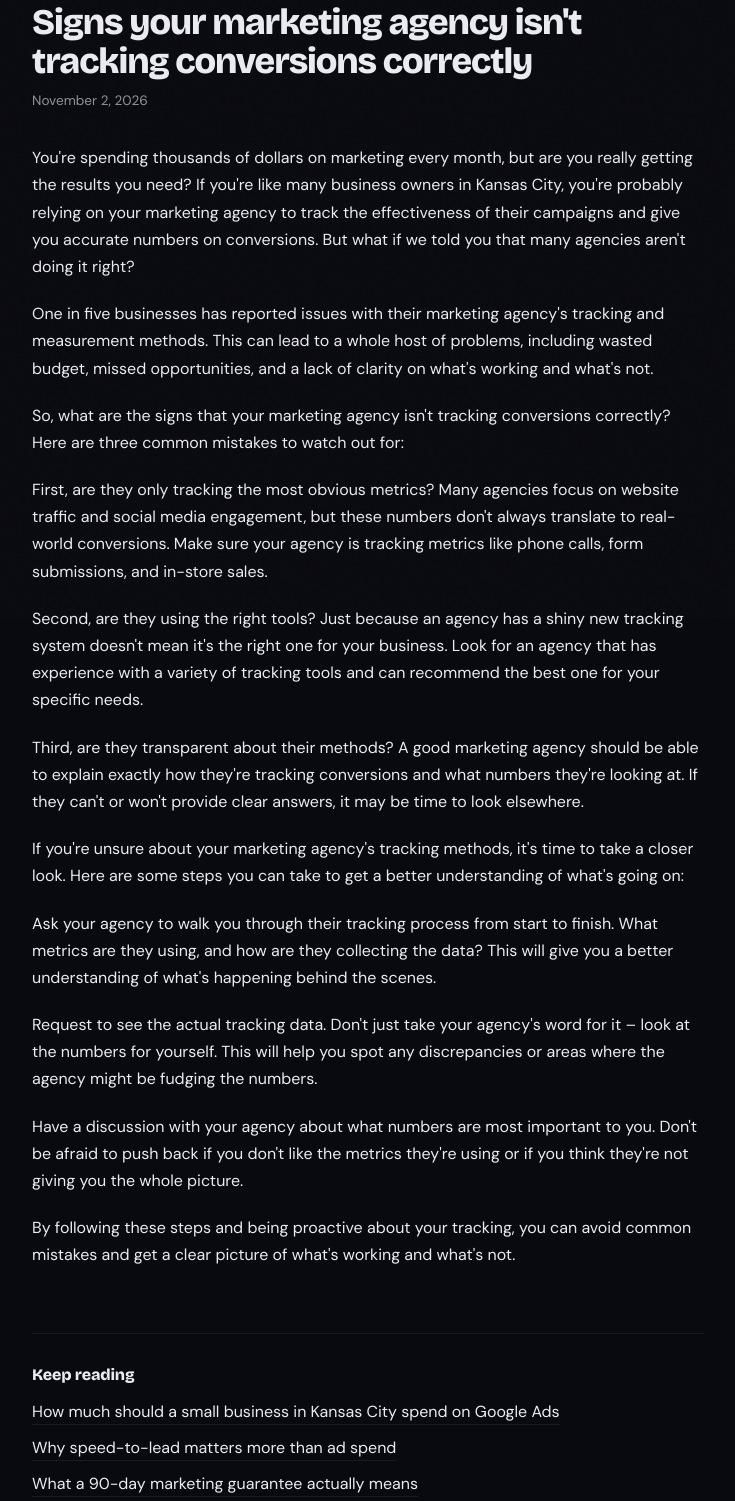
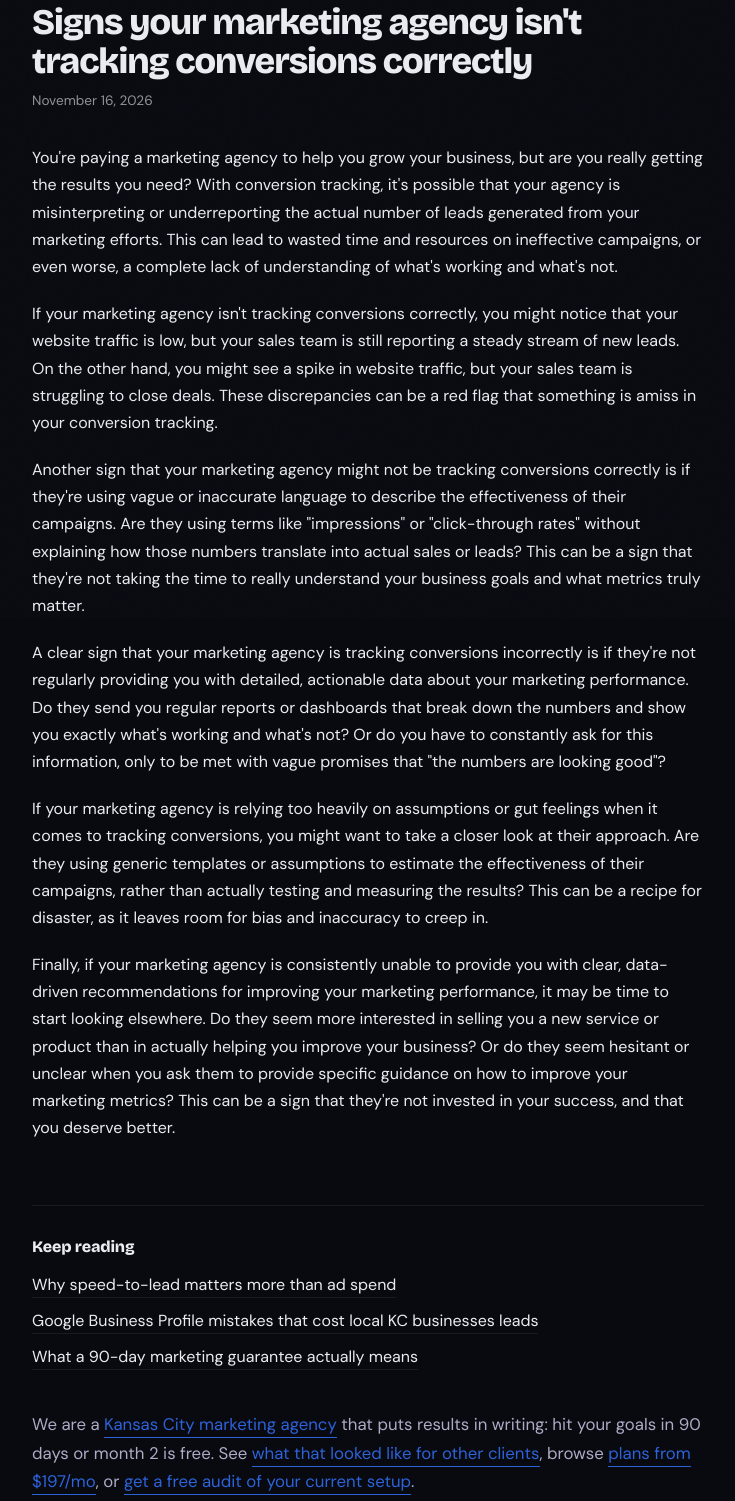
Before and after one commit to Jamitheone/staley-social-website, a plain HTML site: page blog/signs-your-marketing-agency-isn-t-tracking-conversions-correctly.html in a window 1280 px wide. Shown: the part 182-1683 px from the top of the page, without its empty margins (272-1007 px from the left). Drawn offline with nearby package versions, Linux system fonts and the light colour scheme.

Commit message:
seo_blog_writer: weekly post

```diff
--- a/blog/signs-your-marketing-agency-isn-t-tracking-conversions-correctly.html
+++ b/blog/signs-your-marketing-agency-isn-t-tracking-conversions-correctly.html
@@ -3,24 +3,24 @@
 <head>
   <meta charset="UTF-8">
   <meta name="viewport" content="width=device-width, initial-scale=1.0">
-  <meta name="description" content="Learn how to spot 3 common mistakes that are throwing off your marketing agency's conversion tracking and how to fix them.">
+  <meta name="description" content="Don't let a marketing agency's mistakes hide your business's true potential - learn the 5 signs your conversions are being tracked incorrectly.">
   <title>Signs your marketing agency isn't tracking conversions correctly | The Staley Social</title>
   <link rel="icon" href="/favicon.ico" sizes="32x32">
   <link rel="apple-touch-icon" href="/apple-touch-icon.png">
   <link rel="canonical" href="https://thestaleysocial.com/blog/signs-your-marketing-agency-isn-t-tracking-conversions-correctly.html">
   <meta property="og:type" content="article">
   <meta property="og:title" content="Signs your marketing agency isn't tracking conversions correctly">
-  <meta property="og:description" content="Learn how to spot 3 common mistakes that are throwing off your marketing agency's conversion tracking and how to fix them.">
+  <meta property="og:description" content="Don't let a marketing agency's mistakes hide your business's true potential - learn the 5 signs your conversions are being tracked incorrectly.">
   <meta property="og:url" content="https://thestaleysocial.com/blog/signs-your-marketing-agency-isn-t-tracking-conversions-correctly.html">
   <meta property="og:site_name" content="The Staley Social">
-  <meta property="article:published_time" content="2026-11-02">
+  <meta property="article:published_time" content="2026-11-16">
   <meta property="og:image" content="https://thestaleysocial.com/assets/og-image.png">
   <meta property="og:image:width" content="1200">
   <meta property="og:image:height" content="630">
   <meta name="twitter:card" content="summary_large_image">
   <meta name="twitter:site" content="@thestaleysocial">
   <meta name="twitter:image" content="https://thestaleysocial.com/assets/og-image.png">
-  <script type="application/ld+json">{"@context":"https://schema.org","@type":"BlogPosting","headline":"Signs your marketing agency isn't tracking conversions correctly","description":"Learn how to spot 3 common mistakes that are throwing off your marketing agency's conversion tracking and how to fix them.","image":"https://thestaleysocial.com/assets/og-image.png","datePublished":"2026-11-02","dateModified":"2026-11-02","url":"https://thestaleysocial.com/blog/signs-your-marketing-agency-isn-t-tracking-conversions-correctly.html","mainEntityOfPage":"https://thestaleysocial.com/blog/signs-your-marketing-agency-isn-t-tracking-conversions-correctly.html","author":{"@type":"Person","name":"Jameson Staley","url":"https://thestaleysocial.com/about.html"},"publisher":{"@type":"Organization","name":"The Staley Social","url":"https://thestaleysocial.com/","logo":{"@type":"ImageObject","url":"https://thestaleysocial.com/assets/logos/logo-full.webp"}}}</script>
+  <script type="application/ld+json">{"@context":"https://schema.org","@type":"BlogPosting","headline":"Signs your marketing agency isn't tracking conversions correctly","description":"Don't let a marketing agency's mistakes hide your business's true potential - learn the 5 signs your conversions are being tracked incorrectly.","image":"https://thestaleysocial.com/assets/og-image.png","datePublished":"2026-11-16","dateModified":"2026-11-16","url":"https://thestaleysocial.com/blog/signs-your-marketing-agency-isn-t-tracking-conversions-correctly.html","mainEntityOfPage":"https://thestaleysocial.com/blog/signs-your-marketing-agency-isn-t-tracking-conversions-correctly.html","author":{"@type":"Person","name":"Jameson Staley","url":"https://thestaleysocial.com/about.html"},"publisher":{"@type":"Organization","name":"The Staley Social","url":"https://thestaleysocial.com/","logo":{"@type":"ImageObject","url":"https://thestaleysocial.com/assets/logos/logo-full.webp"}}}</script>
   <script type="application/ld+json">{"@context":"https://schema.org","@type":"BreadcrumbList","itemListElement":[{"@type":"ListItem","position":1,"name":"Home","item":"https://thestaleysocial.com/"},{"@type":"ListItem","position":2,"name":"Blog","item":"https://thestaleysocial.com/blog/"},{"@type":"ListItem","position":3,"name":"Signs your marketing agency isn't tracking conversions correctly"}]}</script>
   <link href="https://fonts.googleapis.com/css2?family=Bricolage+Grotesque:opsz,wght@12..96,400;12..96,700;12..96,800&family=DM+Sans:opsz,wght@9..40,300;9..40,400;9..40,500&family=Inter+Tight:wght@400;500;600&display=swap" rel="stylesheet">
   <link rel="stylesheet" href="/css/style.css?v=13">
@@ -89,18 +89,13 @@
     </nav>
     <article>
       <h1>Signs your marketing agency isn't tracking conversions correctly</h1>
-      <time datetime="2026-11-02">November 2, 2026</time>
-            <p>You're spending thousands of dollars on marketing every month, but are you really getting the results you need? If you're like many business owners in Kansas City, you're probably relying on your marketing agency to track the effectiveness of their campaigns and give you accurate numbers on conversions. But what if we told you that many agencies aren't doing it right?</p>
-      <p>One in five businesses has reported issues with their marketing agency's tracking and measurement methods. This can lead to a whole host of problems, including wasted budget, missed opportunities, and a lack of clarity on what's working and what's not.</p>
-      <p>So, what are the signs that your marketing agency isn't tracking conversions correctly? Here are three common mistakes to watch out for:</p>
-      <p>First, are they only tracking the most obvious metrics? Many agencies focus on website traffic and social media engagement, but these numbers don't always translate to real-world conversions. Make sure your agency is tracking metrics like phone calls, form submissions, and in-store sales.</p>
-      <p>Second, are they using the right tools? Just because an agency has a shiny new tracking system doesn't mean it's the right one for your business. Look for an agency that has experience with a variety of tracking tools and can recommend the best one for your specific needs.</p>
-      <p>Third, are they transparent about their methods? A good marketing agency should be able to explain exactly how they're tracking conversions and what numbers they're looking at. If they can't or won't provide clear answers, it may be time to look elsewhere.</p>
-      <p>If you're unsure about your marketing agency's tracking methods, it's time to take a closer look. Here are some steps you can take to get a better understanding of what's going on:</p>
-      <p>Ask your agency to walk you through their tracking process from start to finish. What metrics are they using, and how are they collecting the data? This will give you a better understanding of what's happening behind the scenes.</p>
-      <p>Request to see the actual tracking data. Don't just take your agency's word for it – look at the numbers for yourself. This will help you spot any discrepancies or areas where the agency might be fudging the numbers.</p>
-      <p>Have a discussion with your agency about what numbers are most important to you. Don't be afraid to push back if you don't like the metrics they're using or if you think they're not giving you the whole picture.</p>
-      <p>By following these steps and being proactive about your tracking, you can avoid common mistakes and get a clear picture of what's working and what's not.</p>
+      <time datetime="2026-11-16">November 16, 2026</time>
+            <p>You're paying a marketing agency to help you grow your business, but are you really getting the results you need? With conversion tracking, it's possible that your agency is misinterpreting or underreporting the actual number of leads generated from your marketing efforts. This can lead to wasted time and resources on ineffective campaigns, or even worse, a complete lack of understanding of what's working and what's not.</p>
+      <p>If your marketing agency isn't tracking conversions correctly, you might notice that your website traffic is low, but your sales team is still reporting a steady stream of new leads. On the other hand, you might see a spike in website traffic, but your sales team is struggling to close deals. These discrepancies can be a red flag that something is amiss in your conversion tracking.</p>
+      <p>Another sign that your marketing agency might not be tracking conversions correctly is if they're using vague or inaccurate language to describe the effectiveness of their campaigns. Are they using terms like "impressions" or "click-through rates" without explaining how those numbers translate into actual sales or leads? This can be a sign that they're not taking the time to really understand your business goals and what metrics truly matter.</p>
+      <p>A clear sign that your marketing agency is tracking conversions incorrectly is if they're not regularly providing you with detailed, actionable data about your marketing performance. Do they send you regular reports or dashboards that break down the numbers and show you exactly what's working and what's not? Or do you have to constantly ask for this information, only to be met with vague promises that "the numbers are looking good"?</p>
+      <p>If your marketing agency is relying too heavily on assumptions or gut feelings when it comes to tracking conversions, you might want to take a closer look at their approach. Are they using generic templates or assumptions to estimate the effectiveness of their campaigns, rather than actually testing and measuring the results? This can be a recipe for disaster, as it leaves room for bias and inaccuracy to creep in.</p>
+      <p>Finally, if your marketing agency is consistently unable to provide you with clear, data-driven recommendations for improving your marketing performance, it may be time to start looking elsewhere. Do they seem more interested in selling you a new service or product than in actually helping you improve your business? Or do they seem hesitant or unclear when you ask them to provide specific guidance on how to improve your marketing metrics? This can be a sign that they're not invested in your success, and that you deserve better.</p>
     </article>
 
     <!-- Posts used to dead-end here with nav links only. These are the in-body
@@ -108,8 +103,8 @@
     <div class="post-next">
       <h2>Keep reading</h2>
       <ul>
-        <li><a href="/blog/how-much-should-a-small-business-in-kansas-city-spend-on-google-ads.html">How much should a small business in Kansas City spend on Google Ads</a></li>
         <li><a href="/blog/why-speed-to-lead-matters-more-than-ad-spend.html">Why speed-to-lead matters more than ad spend</a></li>
+        <li><a href="/blog/google-business-profile-mistakes-that-cost-local-kc-businesses-leads.html">Google Business Profile mistakes that cost local KC businesses leads</a></li>
         <li><a href="/blog/what-a-90-day-marketing-guarantee-actually-means.html">What a 90-day marketing guarantee actually means</a></li>
       </ul>
       <p class="post-cta">
--- a/sitemap.xml
+++ b/sitemap.xml
@@ -11,7 +11,7 @@
   <url><loc>https://thestaleysocial.com/audit.html</loc><lastmod>2026-07-14</lastmod><priority>0.7</priority></url>
   <url><loc>https://thestaleysocial.com/start.html</loc><lastmod>2026-07-22</lastmod><priority>0.6</priority></url>
   <url><loc>https://thestaleysocial.com/blog/</loc><lastmod>2026-08-24</lastmod><priority>0.6</priority></url>
-  <url><loc>https://thestaleysocial.com/blog/signs-your-marketing-agency-isn-t-tracking-conversions-correctly.html</loc><lastmod>2026-11-02</lastmod><priority>0.5</priority></url>
+  <url><loc>https://thestaleysocial.com/blog/signs-your-marketing-agency-isn-t-tracking-conversions-correctly.html</loc><lastmod>2026-11-16</lastmod><priority>0.5</priority></url>
   <url><loc>https://thestaleysocial.com/privacy.html</loc><lastmod>2026-07-14</lastmod><priority>0.2</priority></url>
   <url><loc>https://thestaleysocial.com/terms.html</loc><lastmod>2026-07-14</lastmod><priority>0.2</priority></url>
   <url><loc>https://thestaleysocial.com/work.html</loc><lastmod>2026-07-22</lastmod><priority>0.7</priority></url>
```
Also changed, not shown: blog/index.html (+1 -1 lines).
